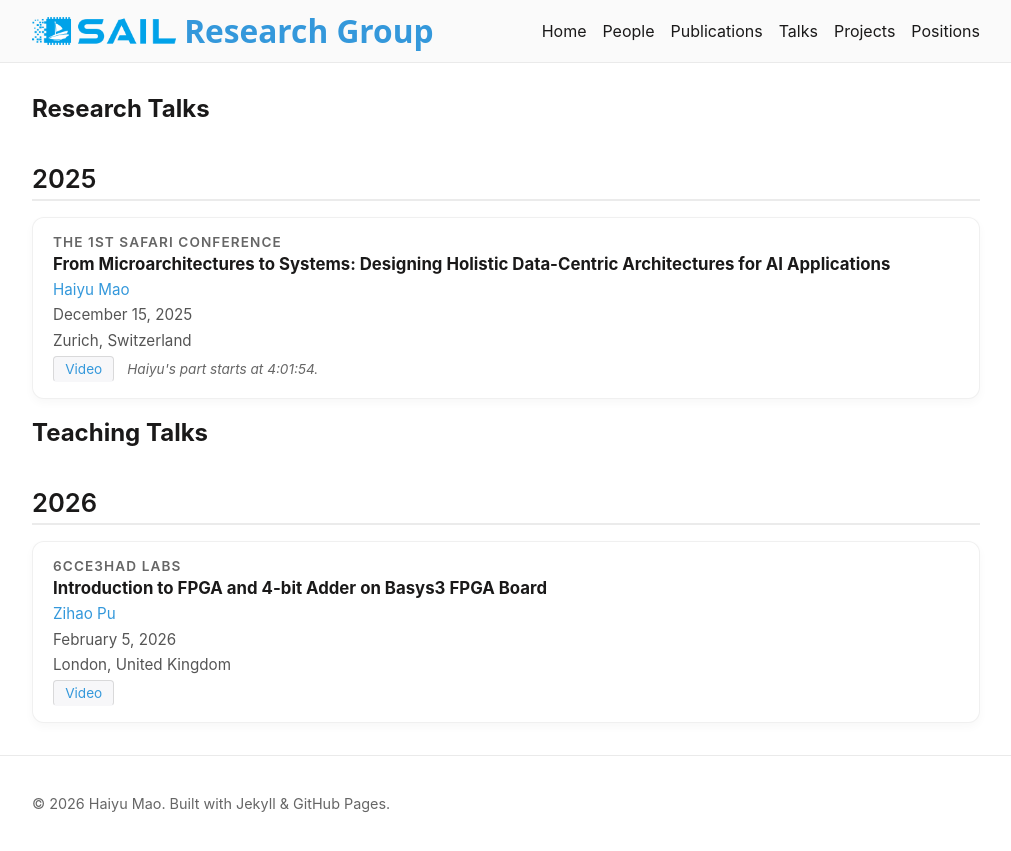
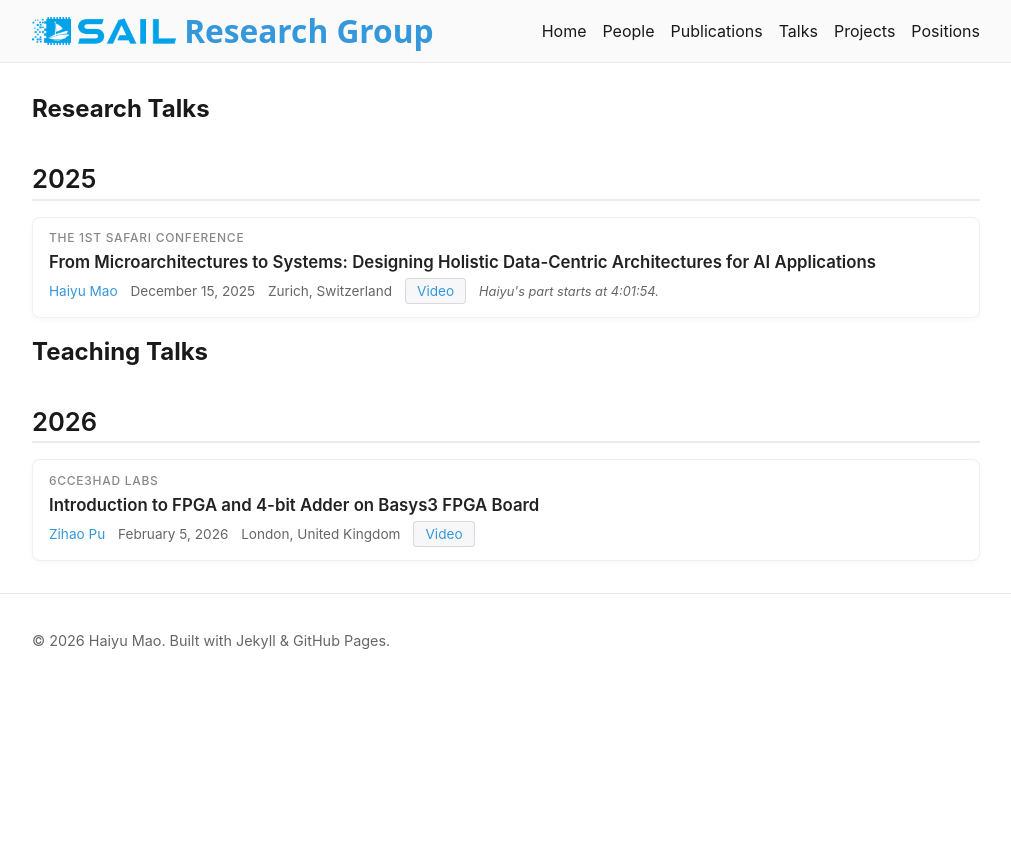
Before and after one commit to sail-research-group/sail-homepage, a Jekyll site: the page built from talks.md, in a window 1280 px wide. Shown: the top 851 px of the page, without its empty margins (134-1145 px from the left). Built offline with Jekyll 4.4.1, drawn with Linux system fonts in a browser that asks for light colours.

Commit message:
Reorganize talks layout: venue, title, then info row

```diff
--- a/assets/css/style.css
+++ b/assets/css/style.css
@@ -263,62 +263,71 @@ h1 {
 }
 
 .talk-item {
-  padding: 1rem 1.25rem;
-  border-radius: 0.75rem;
+  padding: 0.8rem 1rem;
+  border-radius: 0.5rem;
   border: 1px solid rgba(0, 0, 0, 0.06);
   background: #ffffff;
-  box-shadow: 0 4px 10px rgba(0, 0, 0, 0.03);
+  box-shadow: 0 2px 6px rgba(0, 0, 0, 0.03);
+  display: flex;
+  flex-direction: column;
+  gap: 0.4rem;
 }
 
 .talk-venue {
-  font-size: 0.85rem;
+  font-size: 0.75rem;
   text-transform: uppercase;
-  letter-spacing: 0.08em;
-  font-weight: 600;
-  color: #666;
-  margin-bottom: 0.25rem;
+  letter-spacing: 0.06em;
+  font-weight: 500;
+  color: #888;
 }
 
 .talk-title {
   font-size: 1.05rem;
-  margin: 0.1rem 0 0.4rem;
+  margin: 0;
+  font-weight: 600;
+  color: #222;
+}
+
+.talk-meta {
+  display: flex;
+  flex-wrap: wrap;
+  gap: 0.8rem;
+  align-items: center;
+  font-size: 0.85rem;
+}
+
+.talk-presenter {
+  font-size: 0.85rem;
+  color: #555;
+}
+
+.talk-date {
+  font-size: 0.85rem;
+  color: #666;
+}
+
+.talk-location {
+  font-size: 0.85rem;
+  color: #666;
 }
 
 .talk-description {
-  font-size: 0.95rem;
+  font-size: 0.9rem;
   color: #666;
-  margin-bottom: 0.4rem;
   font-style: italic;
 }
 
 .talk-description-inline {
-  font-size: 0.85rem;
+  font-size: 0.8rem;
   color: #666;
   font-style: italic;
-  margin-left: 0.4rem;
-}
-
-.talk-presenter {
-  font-size: 0.95rem;
-  color: #555;
-  margin-bottom: 0.4rem;
-}
-
-.talk-date {
-  font-size: 0.95rem;
-  color: #555;
-  margin-bottom: 0.4rem;
-}
-
-.talk-location {
-  font-size: 0.95rem;
-  color: #555;
-  margin-bottom: 0.4rem;
 }
 
 .talk-links {
-  font-size: 0.9rem;
-  color: #444;
+  display: flex;
+  flex-wrap: wrap;
+  gap: 0.4rem;
+  align-items: center;
 }
 
 .talk-links a {
@@ -328,14 +337,6 @@ h1 {
 
 .talk-links a:hover {
   border-bottom-color: currentColor;
-}
-
-.talk-links {
-  margin-top: 0.4rem;
-  display: flex;
-  flex-wrap: wrap;
-  gap: 0.4rem; /* space between buttons */
-  align-items: center; /* align description with button text */
 }
 
 .talk-btn {
--- a/talks.md
+++ b/talks.md
@@ -17,29 +17,21 @@ permalink: /talks/
     <div class="talk-list">
       {%- for p in year_group.items -%}
         <article class="talk-item">
-          <div class="talk-venue">
-            {{ p.venue }}
-          </div>
-          <h3 class="talk-title">
-            {{ p.title }}
-          </h3>
-          <div class="talk-presenter">
-            {%- assign person = site.data.leader | concat: site.data.phds | concat: site.data.interns | where: "name", p.presenter | first -%}
-            {%- if person -%}
-              <a href="/people/#{{ p.presenter | slugify }}" class="sail-link">{{ p.presenter }}</a>
-            {%- elsif p.presenter_link -%}
-              <a href="{{ p.presenter_link }}" target="_blank" rel="noopener" class="external-link">{{ p.presenter }}</a>
-            {%- else -%}
-              {{ p.presenter }}
-            {%- endif -%}
-          </div>
-          <div class="talk-date">
-            {{ p.date }}
-          </div>
-          <div class="talk-location">
-            {{ p.location }}
-          </div>
-          <div class="talk-links">
+          <div class="talk-venue">{{ p.venue }}</div>
+          <h3 class="talk-title">{{ p.title }}</h3>
+          <div class="talk-meta">
+            <div class="talk-presenter">
+              {%- assign person = site.data.leader | concat: site.data.phds | concat: site.data.interns | where: "name", p.presenter | first -%}
+              {%- if person -%}
+                <a href="/people/#{{ p.presenter | slugify }}" class="sail-link">{{ p.presenter }}</a>
+              {%- elsif p.presenter_link -%}
+                <a href="{{ p.presenter_link }}" target="_blank" rel="noopener" class="external-link">{{ p.presenter }}</a>
+              {%- else -%}
+                {{ p.presenter }}
+              {%- endif -%}
+            </div>
+            <span class="talk-date">{{ p.date }}</span>
+            <span class="talk-location">{{ p.location }}</span>
             {%- if p.video -%}
               <a class="talk-btn" href="{{ p.video }}" target="_blank" rel="noopener">Video</a>
             {%- endif -%}
@@ -63,29 +55,21 @@ permalink: /talks/
     <div class="talk-list">
       {%- for p in year_group.items -%}
         <article class="talk-item">
-          <div class="talk-venue">
-            {{ p.venue }}
-          </div>
-          <h3 class="talk-title">
-            {{ p.title }}
-          </h3>
-          <div class="talk-presenter">
-            {%- assign person = site.data.leader | concat: site.data.phds | concat: site.data.interns | where: "name", p.presenter | first -%}
-            {%- if person -%}
-              <a href="/people/#{{ p.presenter | slugify }}" class="sail-link">{{ p.presenter }}</a>
-            {%- elsif p.presenter_link -%}
-              <a href="{{ p.presenter_link }}" target="_blank" rel="noopener" class="external-link">{{ p.presenter }}</a>
-            {%- else -%}
-              {{ p.presenter }}
-            {%- endif -%}
-          </div>
-          <div class="talk-date">
-            {{ p.date }}
-          </div>
-          <div class="talk-location">
-            {{ p.location }}
-          </div>
-          <div class="talk-links">
+          <div class="talk-venue">{{ p.venue }}</div>
+          <h3 class="talk-title">{{ p.title }}</h3>
+          <div class="talk-meta">
+            <div class="talk-presenter">
+              {%- assign person = site.data.leader | concat: site.data.phds | concat: site.data.interns | where: "name", p.presenter | first -%}
+              {%- if person -%}
+                <a href="/people/#{{ p.presenter | slugify }}" class="sail-link">{{ p.presenter }}</a>
+              {%- elsif p.presenter_link -%}
+                <a href="{{ p.presenter_link }}" target="_blank" rel="noopener" class="external-link">{{ p.presenter }}</a>
+              {%- else -%}
+                {{ p.presenter }}
+              {%- endif -%}
+            </div>
+            <span class="talk-date">{{ p.date }}</span>
+            <span class="talk-location">{{ p.location }}</span>
             {%- if p.video -%}
               <a class="talk-btn" href="{{ p.video }}" target="_blank" rel="noopener">Video</a>
             {%- endif -%}
```
Also changed, not shown: 3 other files.
